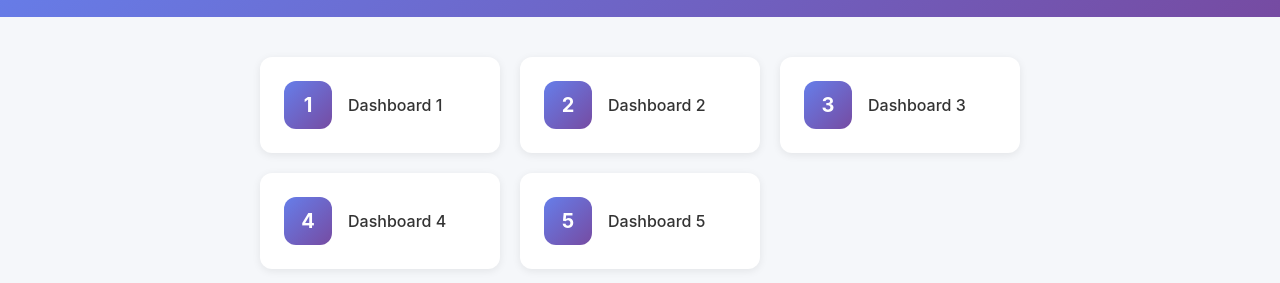
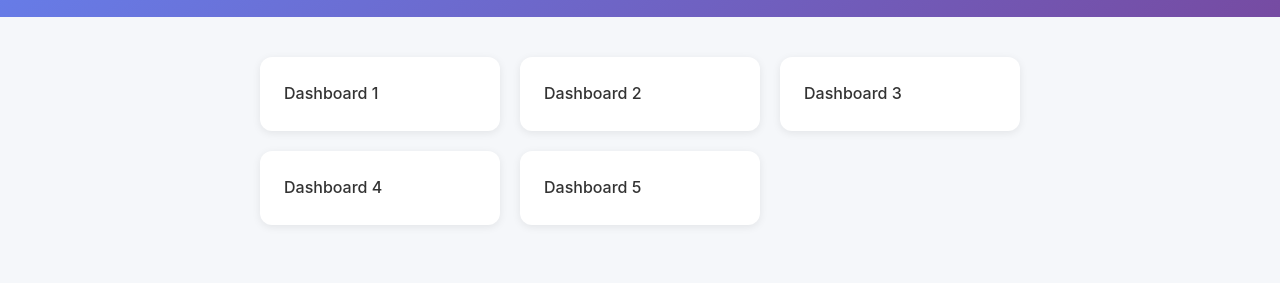
Before and after one commit to wasabina67/data-dashboard-example, a website: page docs/index.html in a window 1280 px wide. Shown: the part 61-344 px from the top of the page. Drawn offline with Linux system fonts and the light colour scheme.

Commit message:
Update docs/index.html

```diff
--- a/docs/index.html
+++ b/docs/index.html
@@ -45,19 +45,6 @@
       color: #333;
       display: flex;
       align-items: center;
-      gap: 16px;
-    }
-    .link-card .number {
-      width: 48px;
-      height: 48px;
-      background: linear-gradient(135deg, #667eea 0%, #764ba2 100%);
-      border-radius: 12px;
-      display: flex;
-      align-items: center;
-      justify-content: center;
-      color: white;
-      font-size: 20px;
-      font-weight: 700;
     }
     .link-card .label {
       font-size: 16px;
@@ -72,23 +59,18 @@
   <main class="container">
     <div class="link-grid">
       <a href="1/index.html" class="link-card">
-        <div class="number">1</div>
         <div class="label">Dashboard 1</div>
       </a>
       <a href="2/index.html" class="link-card">
-        <div class="number">2</div>
         <div class="label">Dashboard 2</div>
       </a>
       <a href="3/index.html" class="link-card">
-        <div class="number">3</div>
         <div class="label">Dashboard 3</div>
       </a>
       <a href="4/index.html" class="link-card">
-        <div class="number">4</div>
         <div class="label">Dashboard 4</div>
       </a>
       <a href="5/index.html" class="link-card">
-        <div class="number">5</div>
         <div class="label">Dashboard 5</div>
       </a>
     </div>
```
